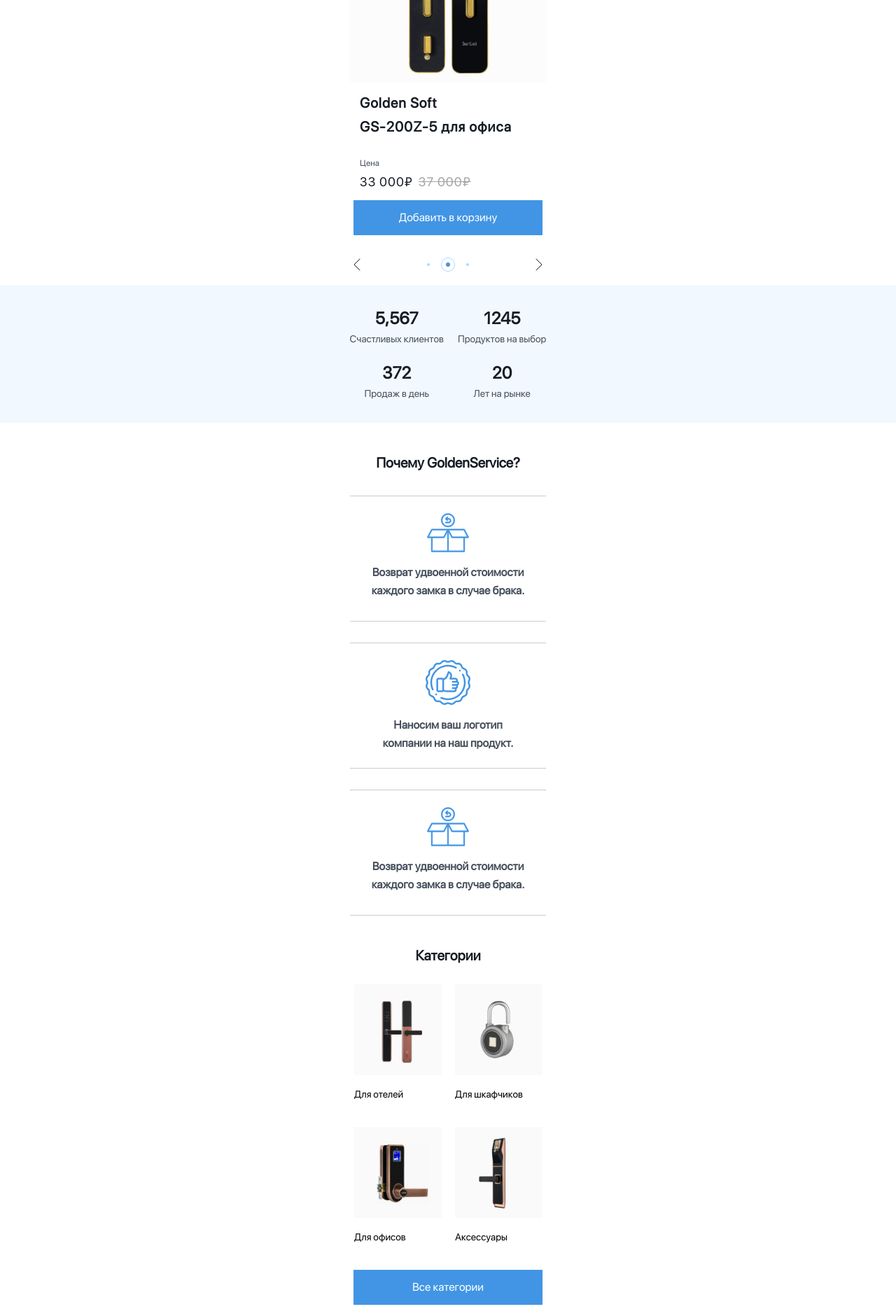
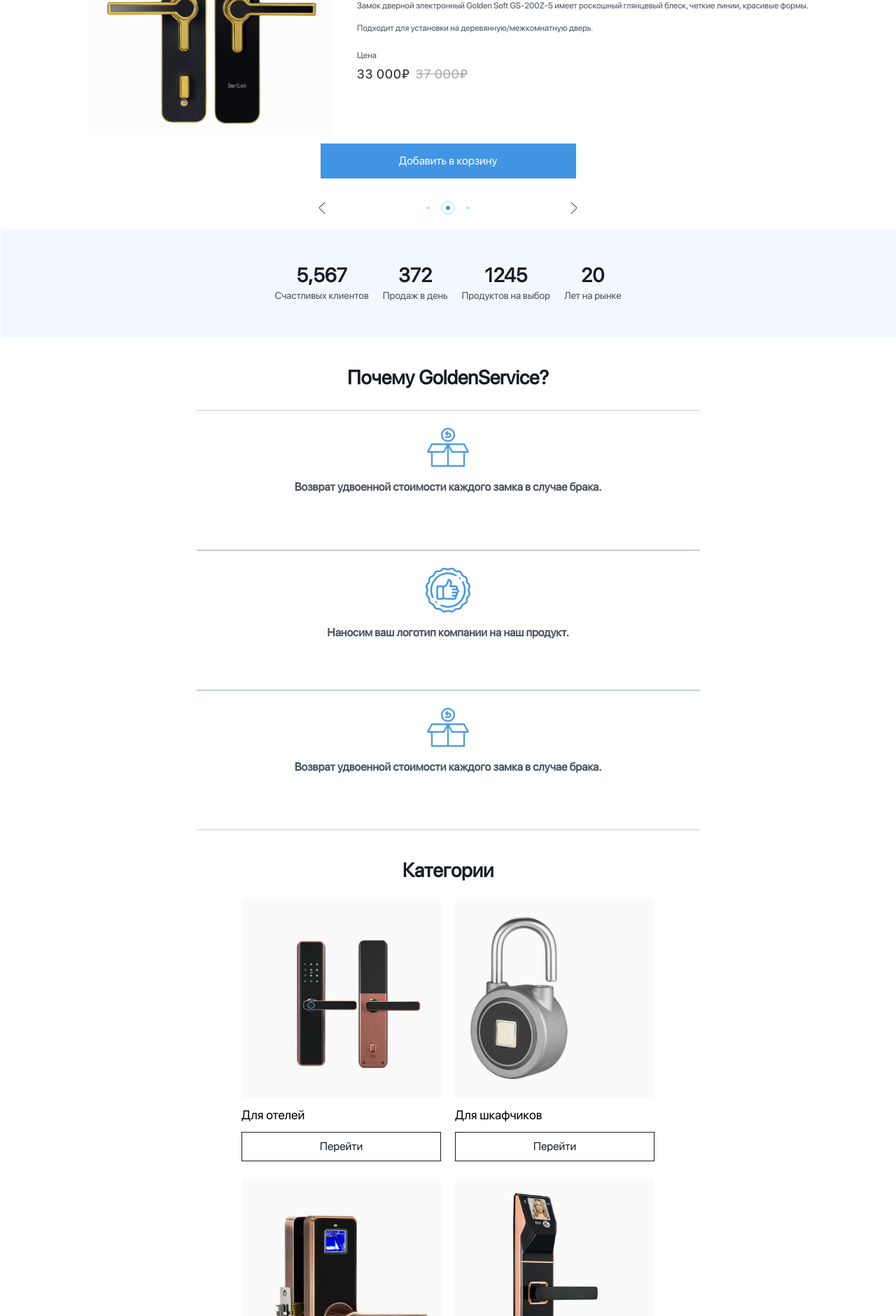
Before and after one commit to Mishwit/golden-soft, a plain HTML site: page src/index.html in a window 1280 px wide. Shown: the part 291-2171 px from the top of the page at 70% size. Drawn offline with Linux system fonts and the light colour scheme.

Commit message:
complete 3|6 adaptives

```diff
--- a/src/css/adaptives.css
+++ b/src/css/adaptives.css
@@ -1,40 +1,71 @@
-
-@media(max-width:1535px){
+@media all and (min-width:414px){
 
   .container{
-    max-width: 1535px;
+    max-width: 413px;
+  }
+
+  .card__img{
+    height: 365px;
+    width: 365px;
+
+  }
+
+  .card__description-block{
+    margin-right: 145px;
+  }
+
+  .card__product-description{
+    display: none;
+  }
+
+  .card{
+    flex-direction: column;
+  }
+
+  .card__title{
+    font-size: var(--FONT_SIZE_20);
+  }
+
+  .button{
+    height: 50px;
+    width: 365px;
+  }
+
+  .card_scroll-block{
+   width: 327px;
+  }
+
+  .why-are-we__card{
+    height: 180px;
+    width: 365px;
+  }
+
+  .categories__card_img{
+    height: 161px;
+    width: 161px;
+  }
+
+  form{
+    width: 365px;
+  }
+
+  input{
+    width: 333px;
   }
 }
 
-@media(max-width:1279px){
+@media all and (min-width:640px){
 
   .container{
-    max-width: 1279px;
-  }
-}
-
-@media(max-width:1023px){
-
-  .container{
-    max-width: 1023px;
-  }
-}
-
-@media(max-width:767px){
-
-  .container{
-    max-width: 767px;
-  }
-}
-
-@media(max-width:639px){
-
-  .container{
-    max-width: 639px;
+    min-width: 639px;
   }
 
   .title{
     font-size: var(--FONT_SIZE_22);
+  }
+
+  .card{
+    flex-direction: column;
   }
 
   .card__img{
@@ -43,77 +74,149 @@
   }
 
   .card__description-block{
-    margin-right: 129px;
+    margin-right: 132px;
   }
 
-  .button{
-    height: 50px;
-    width: 365px;
+  .card__product-description{
+    display: none;
   }
 
+
+
   .card_scroll-block{
-    width: 365px;
+    width: 370px;
+  }
+
+  .first-section__wrapper{
+    align-items: center;
+  }
+
+  .first-section__achievements{
+    flex-direction: row;
+  }
+
+  .why-are-we__wrapper{
+    display: flex;
+    flex-direction: column;
   }
 
   .why-are-we__card{
     height: 200px;
-    width: 360px;
+    width: 591px;
+  }
+
+    .categories__card_img{
+      width: 285px;
+      height: 285px;
+    }
+
+    .categories__card_description{
+      font-size: var(--FONT_SIZE_18);
+    }
+
+    .footer-section__communication{
+      justify-content: space-evenly;
+    }
+
+    .nav-menu__wrapper{
+      justify-content: space-evenly;
     }
 }
 
-@media(max-width:413px){
+@media all and (min-width:768px){
 
   .container{
-    max-width: 413px;
+    min-width: 767px;
+  }
+
+  .title{
+    font-size: var(--FONT_SIZE_28);
+  }
+
+  .card{
+    flex-direction: row;
+  }
+
+  .card__title{
+    margin-bottom: 12px;
   }
 
   .card__img{
-    height: 267px;
-    width: 260px;
+    height: 350px;
+    width: 350px;
+  }
+
+  .card__img{
+    margin-right: 35px;
   }
 
   .card__description-block{
-    margin-right: 90px;
+    margin-right: 0;
   }
 
-  .button{
-    height: 50px;
-    width: 327px;
+  .card__product-description{
+    display: flex;
+    flex-direction: column;
+    gap: 8px;
+    color: var(--COLOR_DARK);
+    margin-bottom: 16px;
   }
 
-  .card_scroll-block{
-   width: 327px;
+  .product-description__paragraph{
+    font-size: var(--FONT_SIZE_12);
+    line-height: 24px;
+  }
+
+  .first-section__wrapper{
+    align-items: center;
+  }
+
+  .first-section__achievements{
+    flex-direction: row;
   }
 
   .why-are-we__card{
-    height: 180px;
-    width: 327px;
+    width: 719px;
+  }
+
+  .card__description_button{
+    display: flex;
+    padding: 12px 78px;
+    background-color: var(--COLOR_WHITE);
+    border: 1px solid var(--COLOR_BLACK);
+    text-decoration: none;
+    color: var(--COLOR_BLACK);
+    justify-content: center;
   }
 
   .categories__card{
-    width: 161px;
-    height: 197px;
+    display: flex;
+    flex-direction: column;
+    gap: 12px;
   }
 
   .categories__card_img{
-    height: 161px;
-    width: 161px;
+    margin-bottom: 0;
+  }
 }
 
-  .popular__card{
-    height: 426px;
+@media all and (min-width:1024px){
+
+  .container{
+    min-width: 1023px;
+  }
 }
 
-  .popular__card_img{
-    height: 320px;
-    width: 288px;
+@media all and (min-width:1280px){
+
+  .container{
+    min-width: 1279px;
+  }
 }
 
-  form{
-    width: 343px;
-  }
+@media all and (min-width:1536px){
 
-  input{
-    width: 311px;
+  .container{
+    min-width: 1535px;
   }
 }
--- a/src/css/global.css
+++ b/src/css/global.css
@@ -42,6 +42,17 @@
   --FONT_SIZE_20: 20px;
   --FONT_SIZE_22: 22px;
   --FONT_SIZE_24: 24px;
+  --FONT_SIZE_26: 26px;
+  --FONT_SIZE_28: 28px;
+  --FONT_SIZE_30: 30px;
+  --FONT_SIZE_32: 32px;
+  --FONT_SIZE_34: 34px;
+  --FONT_SIZE_36: 36px;
+  --FONT_SIZE_38: 38px;
+  --FONT_SIZE_40: 40px;
+  --FONT_SIZE_42: 42px;
+  --FONT_SIZE_44: 44px;
+
 }
 
 @font-face {
--- a/src/css/header.css
+++ b/src/css/header.css
@@ -84,12 +84,16 @@
 .card__description-block{
   display: flex;
   flex-direction: column;
-  margin-right: 35px;
+  margin-right: 55px;
+}
+
+.card__product-description{
+  display: none;
 }
 
 .card__img{
-  height: 275px;
-  width: 280px;
+  height: 271px;
+  width: 271px;
   margin-bottom: 12px;
 }
 
@@ -97,6 +101,7 @@
   margin-bottom: 24px;
   line-height: 34px;
   letter-spacing: 1px;
+  font-size: var(--FONT_SIZE_18);
 }
 
 .card__price-text{
@@ -136,7 +141,7 @@
 
 .button{
   height: 50px;
-  width: 270px;
+  width: 272px;
   background: var(--COLOR_BLUE);
   color: var(--COLOR_WHITE);
   display: flex;
--- a/src/css/main.css
+++ b/src/css/main.css
@@ -73,6 +73,7 @@
   text-align: center;
   margin-bottom: 24px;
 }
+
 .third-section__categories{
   display: flex;
   align-items: center;
@@ -85,11 +86,6 @@
   margin-bottom: 24px;
 }
 
-.categories__card{
-  width: 124px;
-  height: 180px;
-}
-
 .categories__card_img{
   width: 125px;
   height: 130px;
@@ -99,6 +95,10 @@
 .categories__card_description{
   font-size: var(--FONT_SIZE_14);
   line-height: 24px;
+}
+
+.card__description_button{
+  display: none;
 }
 
 .fourth-section__wrapper{
--- a/src/index.html
+++ b/src/index.html
@@ -7,6 +7,7 @@
     <title>Golden soft</title>
     <link rel="stylesheet" href="./css/normalizes.css" />
     <link rel="stylesheet" href="./css/resets.css" />
+
     <link rel="stylesheet" href="./css/global.css" />
     <link rel="stylesheet" href="./css/header.css" />
     <link rel="stylesheet" href="./css/main.css" />
@@ -68,6 +69,15 @@
                   Golden Soft <br />
                   GS-200Z-5 для офиса
                 </h1>
+                <div class="card__product-description">
+                  <p class="product-description__paragraph">
+                    Замок дверной электронный Golden Soft GS-200Z-5 имеет
+                    роскошный глянцевый блеск, четкие линии, красивые формы.
+                  </p>
+                  <p class="product-description__paragraph">
+                    Подходит для установки на деревянную/межкомнатную дверь.
+                  </p>
+                </div>
                 <div class="card__subtitle subtitle">
                   <p class="card__price-text">Цена</p>
                   <div class="card__prices">
@@ -123,8 +133,13 @@
 
       <section class="second-section__wrapper">
         <h2 class="second-section__title title">Почему GoldenService?</h2>
+        <div class="why-are-we__wrapper">
           <div class="why-are-we__card">
-          <img class="why-are-we__img" src="./icons/rufund.svg" alt="refund" />
+            <img
+              class="why-are-we__img"
+              src="./icons/rufund.svg"
+              alt="refund"
+            />
             <p class="why-are-we__descrition">
               Возврат удвоенной стоимости каждого замка в случае брака.
             </p>
@@ -136,10 +151,15 @@
             </p>
           </div>
           <div class="why-are-we__card">
-          <img class="why-are-we__img" src="./icons/rufund.svg" alt="refund" />
+            <img
+              class="why-are-we__img"
+              src="./icons/rufund.svg"
+              alt="refund"
+            />
             <p class="why-are-we__descrition">
               Возврат удвоенной стоимости каждого замка в случае брака.
             </p>
+          </div>
         </div>
       </section>
 
@@ -150,19 +170,21 @@
             <div class="categories__card">
               <img
                 class="categories__card_img"
-                src="./img/for-hotels.png"
+                src="./img/for-hotels-nor.png"
                 alt="for hotels"
               />
               <p class="categories__card_description">Для отелей</p>
+              <a class="card__description_button" href="#">Перейти</a>
             </div>
 
             <div class="categories__card">
               <img
                 class="categories__card_img"
-                src="./img/for-lockers.png"
+                src="./img/for-lockers-nor.png"
                 alt="for lockers"
               />
               <p class="categories__card_description">Для шкафчиков</p>
+              <a class="card__description_button" href="#">Перейти</a>
             </div>
           </div>
 
@@ -170,19 +192,21 @@
             <div class="categories__card">
               <img
                 class="categories__card_img"
-                src="./img/for-offices.png"
+                src="./img/for-offices-nor.png"
                 alt="for offices"
               />
               <p class="categories__card_description">Для офисов</p>
+              <a class="card__description_button" href="#">Перейти</a>
             </div>
 
             <div class="categories__card">
               <img
                 class="categories__card_img"
-                src="./img/accessories.png"
+                src="./img/accessories-nor.png"
                 alt="accessories"
               />
               <p class="categories__card_description">Аксессуары</p>
+              <a class="card__description_button" href="#">Перейти</a>
             </div>
           </div>
           <a class="categories__card_button button" href="#">Все категории</a>
```
Also changed, not shown: src/img/accessories-nor.png (added), src/img/for-hotels-big.png (added), src/img/for-hotels-nor.png (added), src/img/for-lockers-big.png (added), src/img/for-lockers-nor.png (added), src/img/for-offices-nor.png (added), src/img/popular-1.png, src/img/popular-2.png. Lines whose indentation alone changed are shown as unchanged.
